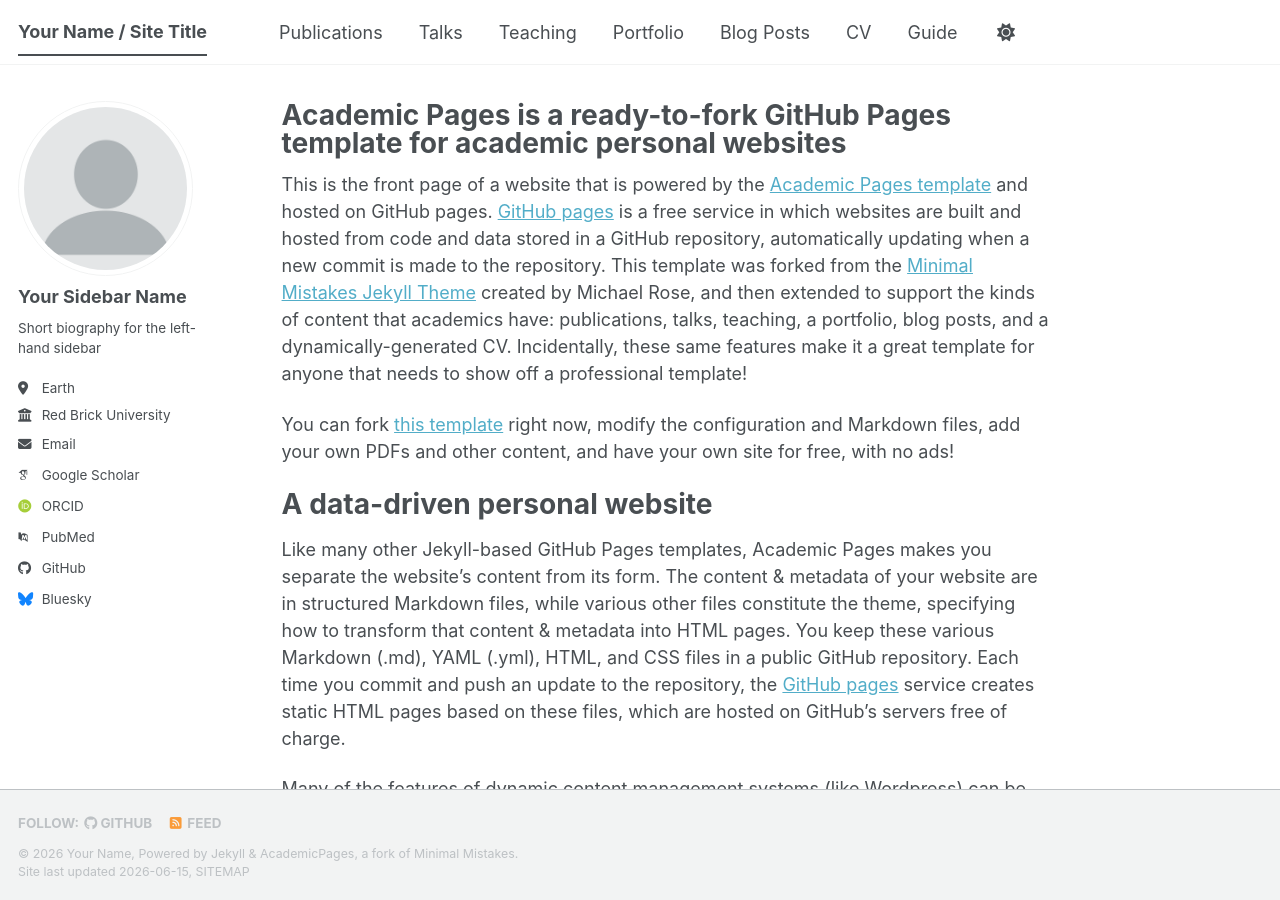
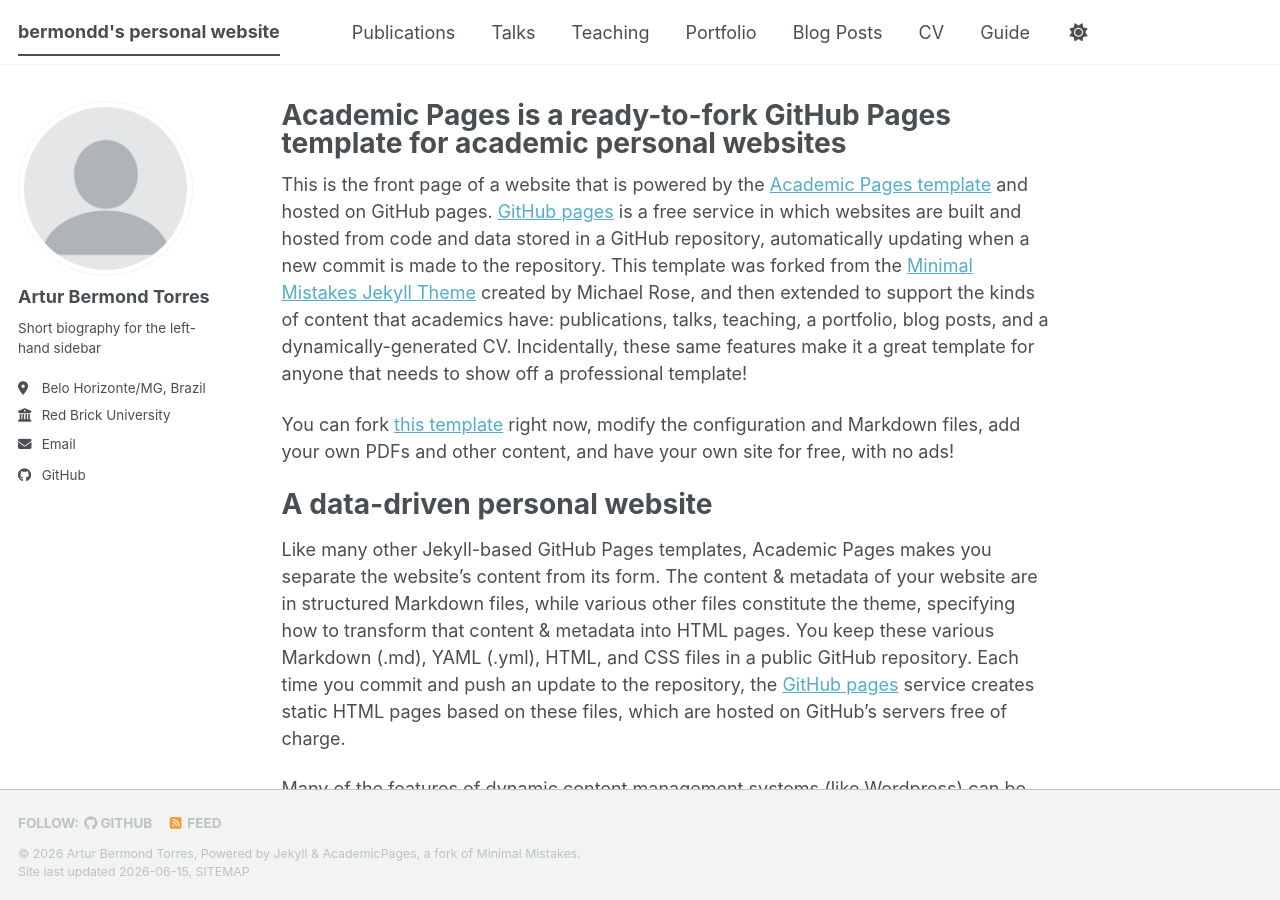
Before and after one commit to bermondd/bermondd.github.io, a Jekyll site: the page built from _pages/about.md, in a window 1280 px wide and 900 px high. Built offline with Jekyll 4.4.1, drawn with Linux system fonts in a browser that asks for light colours; some web fonts are replaced; a script bundle is joined from its source files by our own code; library files that are not in the unit come from our copies.

Commit message:
First update to _config.yml
Still a WIP

```diff
--- a/_config.yml
+++ b/_config.yml
@@ -9,14 +9,14 @@
 # Basic Site Settings
 locale                   : "en-US"
 site_theme               : "default" # The available themes options are "default", "air", "sunrise", "mint", "dirt" and "contrast"
-title                    : "Your Name / Site Title"
+title                    : "bermondd's personal website"
 title_separator          : "-"
-name                     : &name "Your Name"
+name                     : &name "Artur Bermond Torres"
 description              : &description "Your Name's academic portfolio"   # Update this with a general description of your site, this is the default if not overridden by a page
-url                      : https://academicpages.github.io # The base hostname & protocol for your site e.g. "https://[your GitHub username].github.io",
+url                      : https://bermondd.github.io # The base hostname & protocol for your site e.g. "https://[your GitHub username].github.io",
                                                            # or if you already have some other page hosted on Github then use "https://[your GitHub username].github.io/[Your Repo Name]"
 baseurl                  : "" # the subpath of your site, e.g. "/blog"
-repository               : "academicpages/academicpages.github.io"
+repository               : "bermondd/bermondd.github.io"
 
 # Site Author - The following control what appear as part of the author content on the side bar.
 #               If a field is blank the icon and link will not appear, otherwise it will be shown.
@@ -24,24 +24,24 @@ repository               : "academicpages/academicpages.github.io"
 author:
   # Biographic information
   avatar           : "profile.png"
-  name             : "Your Sidebar Name"
+  name             : "Artur Bermond Torres"
   pronouns         : # example: "she/her"
   bio              : "Short biography for the left-hand sidebar"
-  location         : "Earth"
+  location         : "Belo Horizonte/MG, Brazil"
   employer         : "Red Brick University"
   uri              : # URL
-  email            : "none@example.org"
+  email            : "bermondd@proton.me"
 
   # Academic websites
   academia         : # URL
   arxiv            : # URL - Update with the correct link to your profile
-  googlescholar    : "https://scholar.google.com/citations?user=PS_CX0AAAAAJ"
+  googlescholar    : # "https://scholar.google.com/citations?user=PS_CX0AAAAAJ"
   inspire-hep      : # URL
   impactstory      : # URL
-  orcid            : "https://orcid.org/yourorcidurl"
+  orcid            : # "https://orcid.org/yourorcidurl"
   semantic         : # URL
   ssrn             : # URL
-  pubmed           : "https://www.ncbi.nlm.nih.gov/pubmed/?term=john+snow"
+  pubmed           : # "https://www.ncbi.nlm.nih.gov/pubmed/?term=john+snow"
   researchgate     : # URL
   scopus           : # URL
   zotero           : # URL
@@ -51,13 +51,13 @@ author:
   bitbucket        : # Username - Update with your username on the site
   codepen          : # Username
   dribbble         : # Username
-  github           : "academicpages"
+  github           : "bermondd"
   kaggle           : # Username
   stackoverflow    : # User number or user number and name (i.e., use "1" or "1/jeff-atwood")
 
   # Social media
   artstation       : # Username
-  bluesky          : "bsky.app" # Replace this with you Bluesky username
+  bluesky          : # "bsky.app" # Replace this with you Bluesky username
   facebook         : # Username
   flickr           : # Username
   foursquare       : # Username
```
